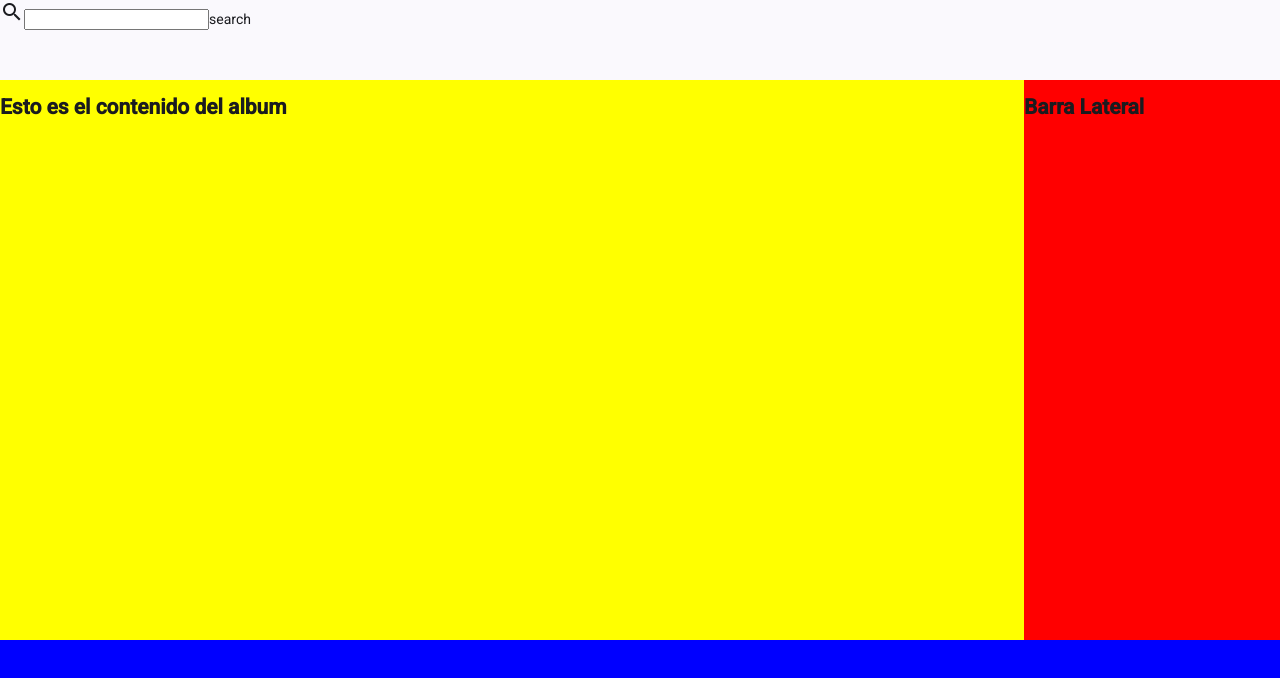
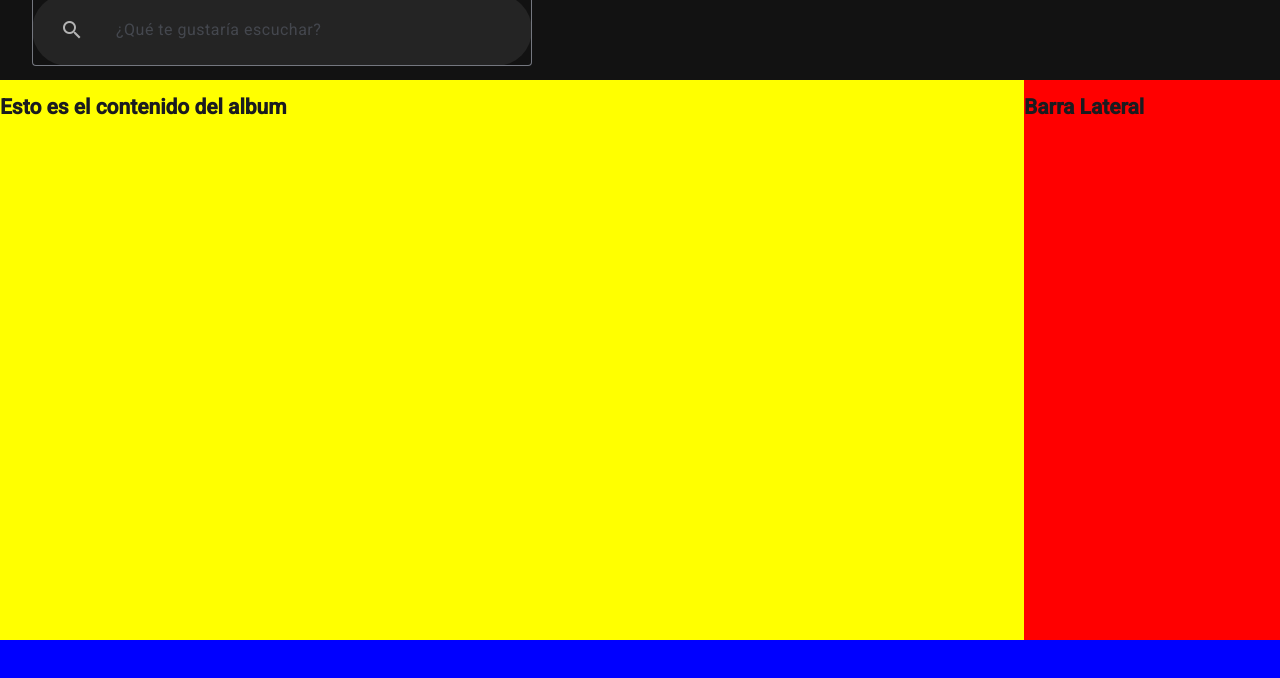
Before and after one commit to Chafael/Music-Player, an Angular app: page / in a window 1280 px wide. Shown: the top 678 px of the page. Built offline with nearby package versions, Linux system fonts and the light colour scheme.

Commit message:
implementación del componente de búsqueda en navba

```diff
--- a/src/app/shared/components/navbar/navbar.css
+++ b/src/app/shared/components/navbar/navbar.css
@@ -0,0 +1,36 @@
+/* src/app/shared/components/navbar/navbar.css (ACTUALIZAR) */
+.navbar {
+  display: flex;
+  align-items: center;
+  padding: 0 2rem;
+  background-color: #121212;
+  height: 100%;
+}
+
+.searchbar-container {
+  width: 100%;
+  max-width: 500px;
+}
+
+.search-field {
+  width: 100%;
+}
+
+.search-field ::ng-deep .mat-mdc-form-field-flex {
+  background-color: #242424;
+  border-radius: 500px;
+}
+
+.search-field ::ng-deep .mat-mdc-text-field-wrapper {
+  padding: 0;
+}
+
+.search-field ::ng-deep input {
+  color: #fff;
+  padding: 0.5rem 1rem;
+}
+
+.search-field ::ng-deep .mat-icon {
+  color: #b3b3b3;
+  margin-left: 1rem;
+}
--- a/src/app/shared/components/navbar/navbar.html
+++ b/src/app/shared/components/navbar/navbar.html
@@ -1,8 +1,15 @@
-
-<nav>
-    <div class="searchbar-container">
-        <mat-icon>search</mat-icon>
-        <input type="search" name="" id="">
-        <span class="material-symbols-outlined">search</span>
-    </div>
+<nav class="navbar">
+  <div class="searchbar-container">
+    <mat-form-field appearance="outline" class="search-field">
+      <mat-icon matPrefix>search</mat-icon>
+      <input
+        matInput
+        type="search"
+        placeholder="¿Qué te gustaría escuchar?"
+        [(ngModel)]="searchQuery"
+        (keypress)="handleKeyPress($event)"
+        aria-label="Buscar canciones, artistas o álbumes"
+      />
+    </mat-form-field>
+  </div>
 </nav>
--- a/src/app/shared/components/navbar/navbar.ts
+++ b/src/app/shared/components/navbar/navbar.ts
@@ -1,12 +1,28 @@
-import { Component } from '@angular/core';
+import { Component, output } from '@angular/core';
 import { MatIcon } from '@angular/material/icon';
+import { MatInputModule } from '@angular/material/input';
+import { MatFormFieldModule } from '@angular/material/form-field';
+import { FormsModule } from '@angular/forms';
 
 @Component({
   selector: 'app-navbar',
-  imports: [MatIcon],
+  imports: [MatIcon, MatInputModule, MatFormFieldModule, FormsModule],
   templateUrl: './navbar.html',
-  styleUrl: './navbar.css',
+  styleUrl: './navbar.css'
 })
 export class Navbar {
+  protected searchQuery = '';
+  readonly onSearch = output<string>();
 
+  handleSearch(): void {
+    if (this.searchQuery.trim()) {
+      this.onSearch.emit(this.searchQuery.trim());
+    }
+  }
+
+  handleKeyPress(event: KeyboardEvent): void {
+    if (event.key === 'Enter') {
+      this.handleSearch();
+    }
+  }
 }
```
